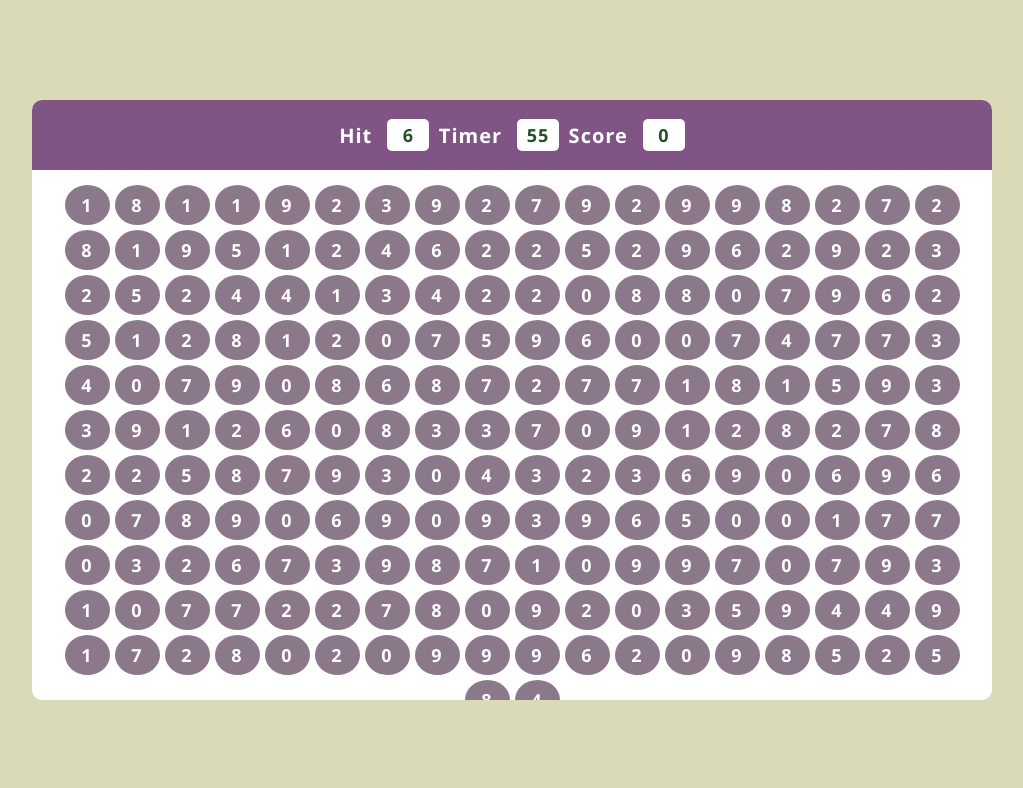
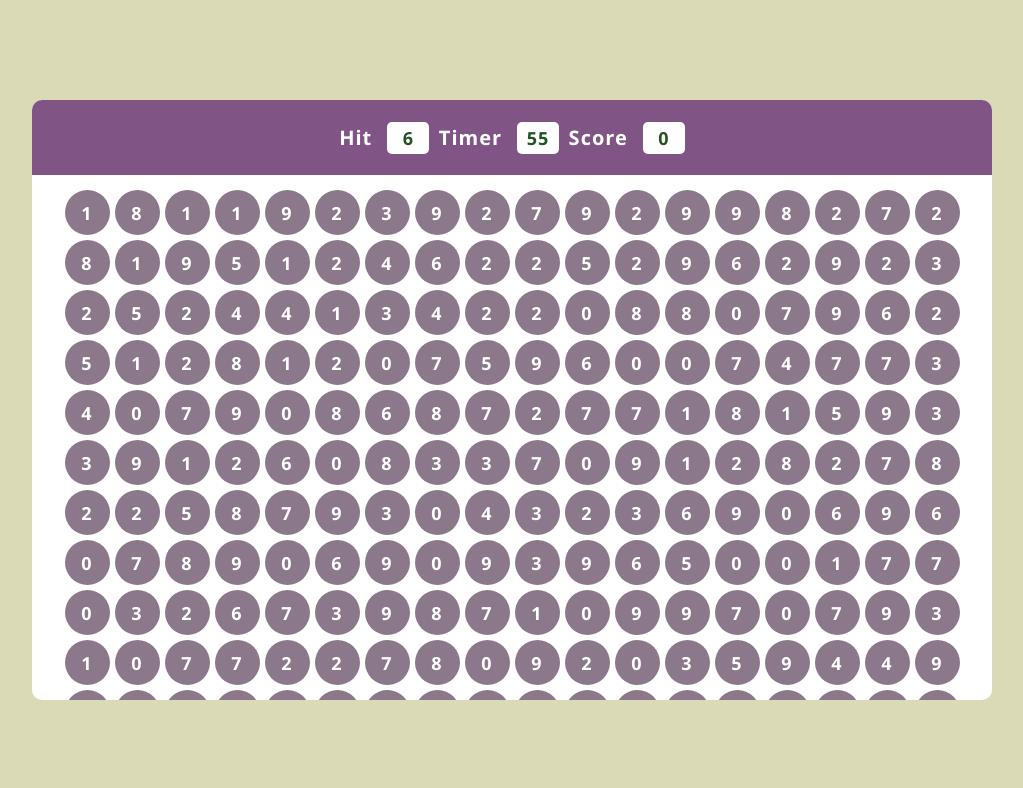
Before and after one commit to sagarbendale2004/Bubble-Game, a plain HTML site: page index.html in a window 1280 px wide. Shown: the whole page, without its empty margins (128-1151 px from the left). Drawn offline with Linux system fonts and the light colour scheme.

Commit message:
Update style.css

```diff
--- a/style.css
+++ b/style.css
@@ -29,7 +29,7 @@ body {
 }
 
 .game-top {
-    height: 70px;
+    height: 75px;
     width: 100%;
     background-color: rgb(128 84 133);
     display: flex;
@@ -82,7 +82,7 @@ body {
     display: flex;
     align-items: center;
     justify-content: center;
-    height: 40px;
+    height: 45px;
     width: 45px;
     background-color: rgb(139 121 139);
     color: #fff;
```
